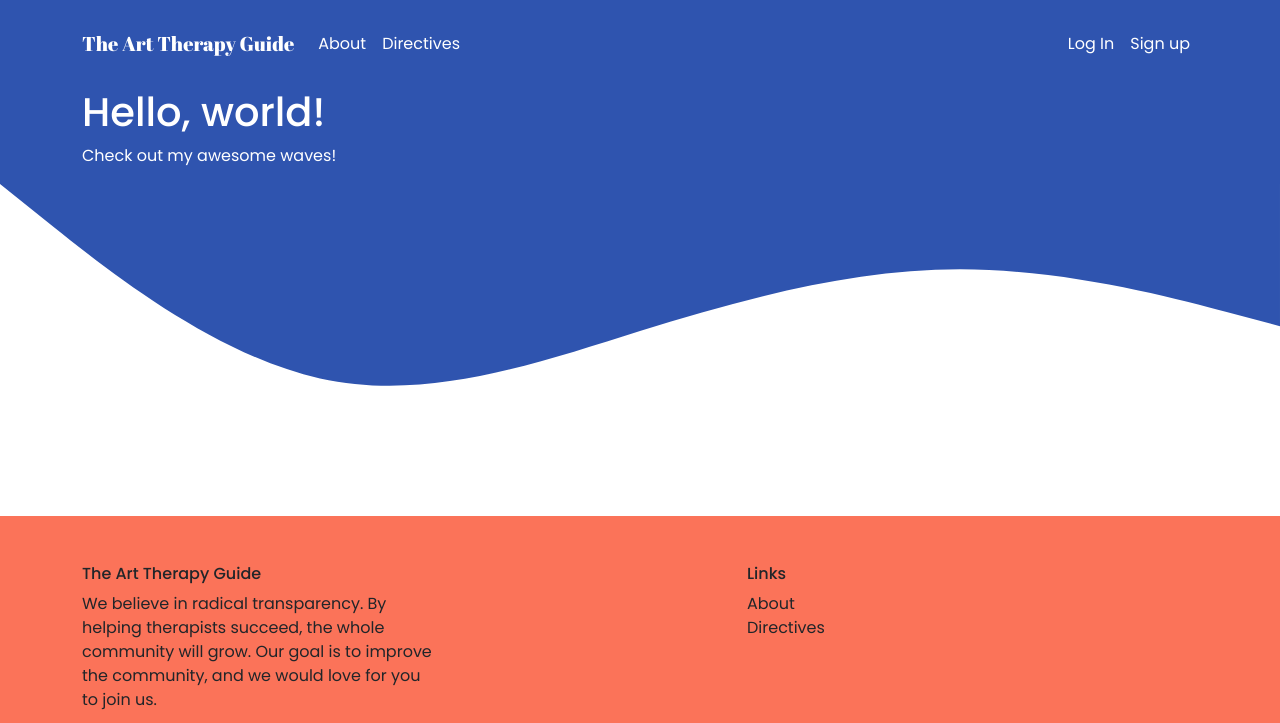
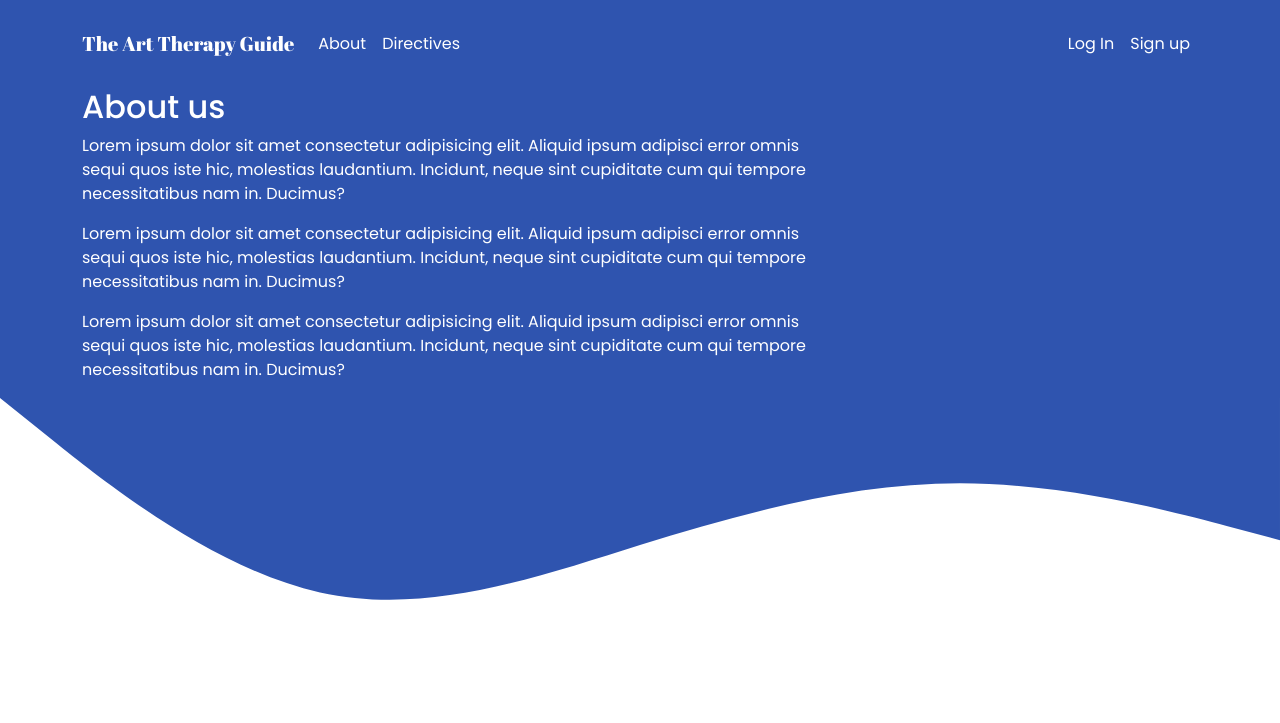
Before and after one commit to brennan-wright/ArtTherapyGuide, a Django app: page /about/ in a window 1280 px wide. Shown: the top 723 px of the page. Run offline with Django 3.2, Linux system fonts and the light colour scheme; parts of the project's set-up code (start-up, migrations or seed data) failed here and were passed over; some libraries are stand-ins or nearby versions.

Commit message:
adding info to about page

```diff
--- a/frontend/templates/arttherapy/aboutpage.html
+++ b/frontend/templates/arttherapy/aboutpage.html
@@ -5,8 +5,24 @@
 {% block content %}
 <div class="wave-container">
     <div class="container">
-        <h1>Hello, world!</h1>
-        <p>Check out my awesome waves!</p>
+        <div class="col-8">
+            <h2>About us</h2>
+            <p>Lorem ipsum dolor sit amet consectetur adipisicing elit. Aliquid ipsum adipisci error omnis sequi quos
+                iste
+                hic, molestias laudantium. Incidunt, neque sint cupiditate cum qui tempore necessitatibus nam in.
+                Ducimus?
+            </p>
+            <p>Lorem ipsum dolor sit amet consectetur adipisicing elit. Aliquid ipsum adipisci error omnis sequi quos
+                iste
+                hic, molestias laudantium. Incidunt, neque sint cupiditate cum qui tempore necessitatibus nam in.
+                Ducimus?
+            </p>
+            <p>Lorem ipsum dolor sit amet consectetur adipisicing elit. Aliquid ipsum adipisci error omnis sequi quos
+                iste
+                hic, molestias laudantium. Incidunt, neque sint cupiditate cum qui tempore necessitatibus nam in.
+                Ducimus?
+            </p>
+        </div>
     </div>
     <svg xmlns="http://www.w3.org/2000/svg" viewBox="0 0 1440 320">
         <path fill="#2f54af" fill-opacity="1"
```
